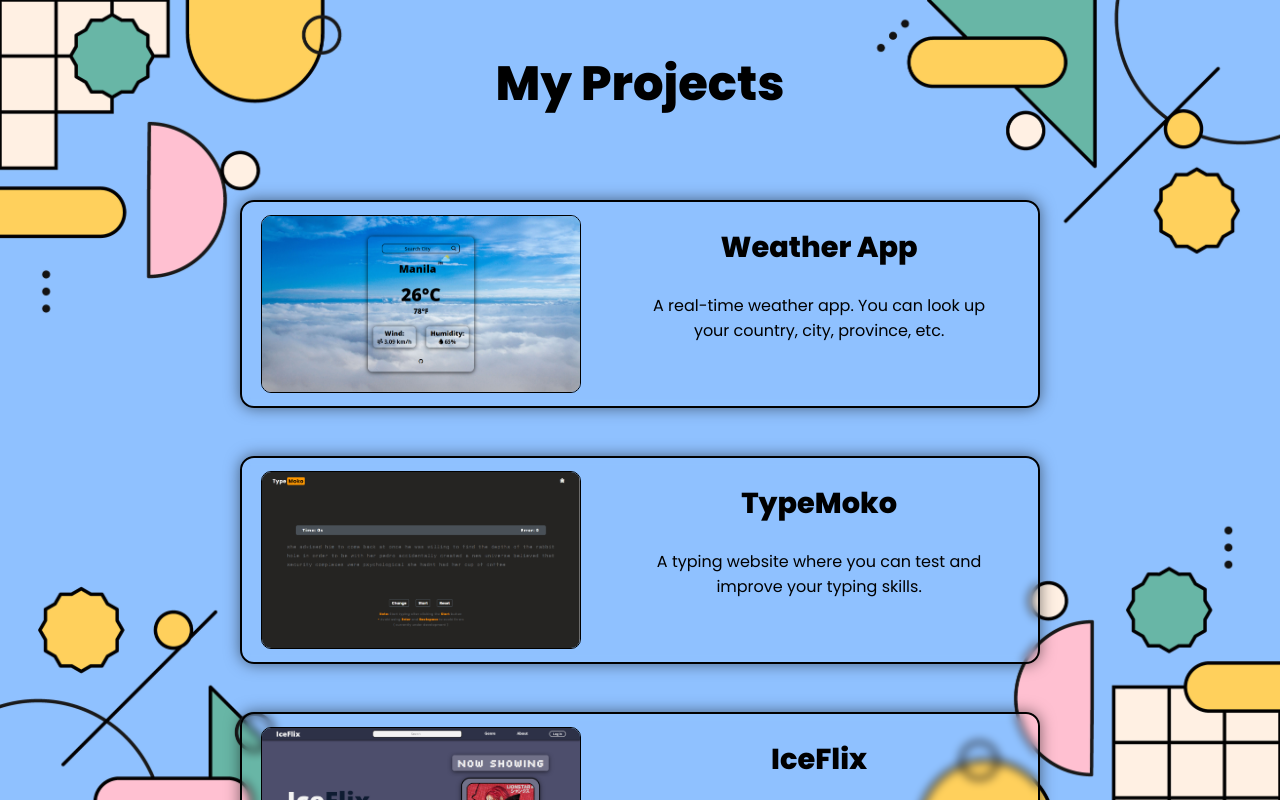
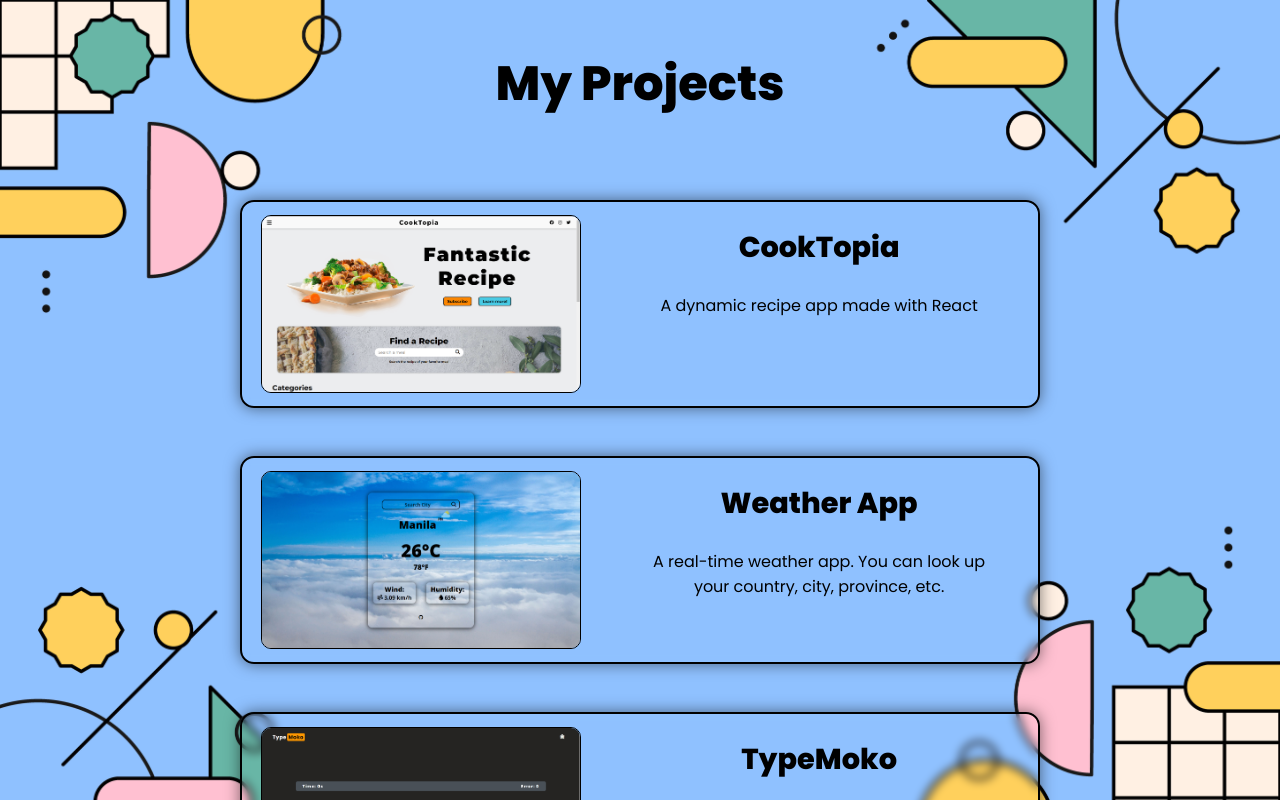
Before and after one commit to BulletOnli/project-links, a React (Create React App) app: page / in a window 1280 px wide. Shown: the top 800 px of the page. Built offline with nearby package versions, Linux system fonts and the light colour scheme.

Commit message:
added new project

```diff
--- a/package.json
+++ b/package.json
@@ -8,6 +8,7 @@
     "@testing-library/react": "^13.4.0",
     "@testing-library/user-event": "^13.5.0",
     "gh-pages": "^5.0.0",
+    "nanoid": "^4.0.1",
     "react": "^18.2.0",
     "react-dom": "^18.2.0",
     "react-scripts": "5.0.1",
--- a/src/projectData.js
+++ b/src/projectData.js
@@ -1,11 +1,20 @@
+import { nanoid } from "nanoid";
+
 const projectData = [
+    {
+        title: "CookTopia",
+        description: "A dynamic recipe app made with React",
+        img: require("../src/images/cooktopia.png"),
+        url: "https://cooktopias.netlify.app/",
+        id: nanoid(),
+    },
     {
         title: "Weather App",
         description:
             "A real-time weather app. You can look up your country, city, province, etc.",
         img: require("../src/images/weatherapp.png"),
         url: "https://klimangayon.netlify.app/",
-        id: 1,
+        id: nanoid(),
     },
     {
         title: "TypeMoko",
@@ -13,14 +22,14 @@ const projectData = [
             "A typing website where you can test and improve your typing skills.",
         img: require("../src/images/typemoko.png"),
         url: "https://typemoko.netlify.app/",
-        id: 2,
+        id: nanoid(),
     },
     {
         title: "IceFlix",
         description: "A movie app where you cant even watch a movie",
         img: require("../src/images/iceflix.png"),
         url: "https://iceflix.netlify.app/",
-        id: 3,
+        id: nanoid(),
     },
     {
         title: "Fermented Rice",
@@ -28,7 +37,7 @@ const projectData = [
             "Food website I created for my Client (my first client project)",
         img: require("../src/images/fermentedrice.png"),
         url: "#",
-        id: 4,
+        id: nanoid(),
     },
     {
         title: "Message Generator",
@@ -36,14 +45,14 @@ const projectData = [
             "A message generator that generates random sweet messages.",
         img: require("../src/images/msggenerator.png"),
         url: "https://sweetmsg-generator.netlify.app/",
-        id: 5,
+        id: nanoid(),
     },
     {
         title: "Bean Block",
         description: "A coffee website. Also the first website I created.",
         img: require("../src/images/beanblock.png"),
         url: "https://beanblock.netlify.app/",
-        id: 6,
+        id: nanoid(),
     },
 ];
 
```
Also changed, not shown: src/images/cooktopia.png (added), 1 other file (tests, documents, lock files or other folders).
